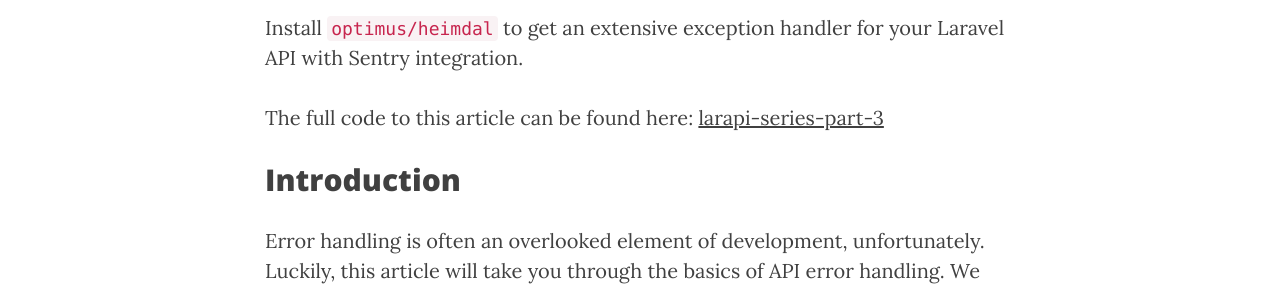
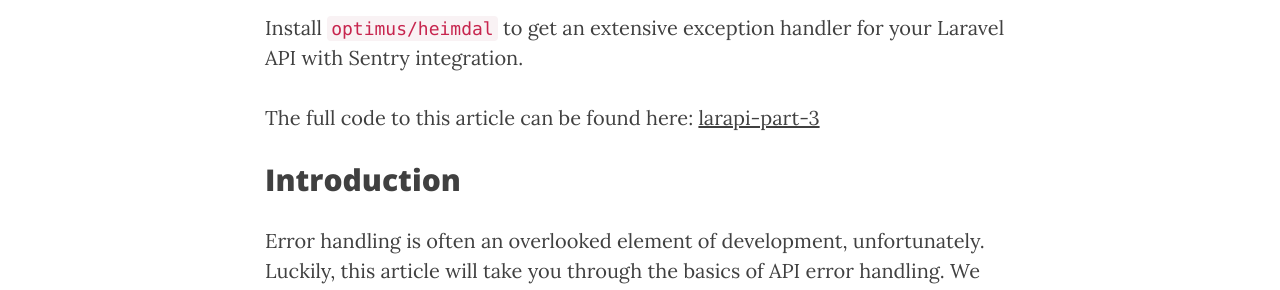
Before and after one commit to esbenp/esbenp.github.io, a Jekyll site: the page built from _posts/2017-01-14-modern-rest-api-laravel-part-3.markdown, in a window 1280 px wide and 900 px high, scrolled down 562 px. Shown: the part 155-445 px from the top of the window. Built offline with Jekyll 4.4.1, drawn with Linux system fonts in a browser that asks for light colours; nearby versions of some CDN libraries; some of the changed text lies outside the part shown.

Commit message:
Fix link to gihub repo

```diff
--- a/_posts/2017-01-14-modern-rest-api-laravel-part-3.markdown
+++ b/_posts/2017-01-14-modern-rest-api-laravel-part-3.markdown
@@ -16,7 +16,7 @@
 
 <p>
   The full code to this article can be found here:
-  <a href="https://github.com/esbenp/larapi-series-part-3">larapi-series-part-3</a>
+  <a href="https://github.com/esbenp/larapi-part-3">larapi-part-3</a>
 </p>
 
 ## Introduction
@@ -652,7 +652,7 @@
 
 <p>
   The full code to this article can be found here:
-  <a href="https://github.com/esbenp/larapi-series-part-3">larapi-series-part-3</a>
+  <a href="https://github.com/esbenp/larapi-part-3">larapi-part-3</a>
 </p>
 
 <p>
```
